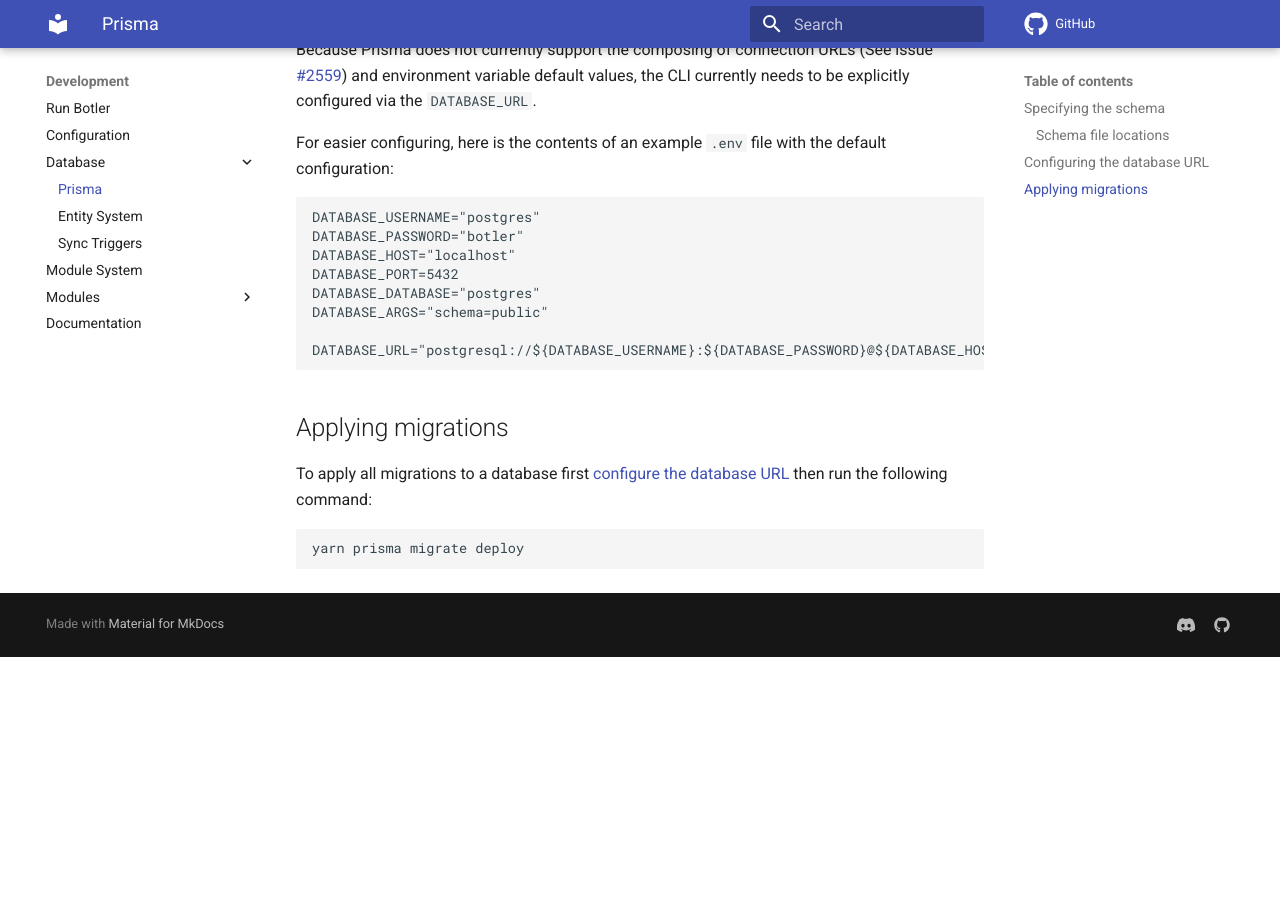
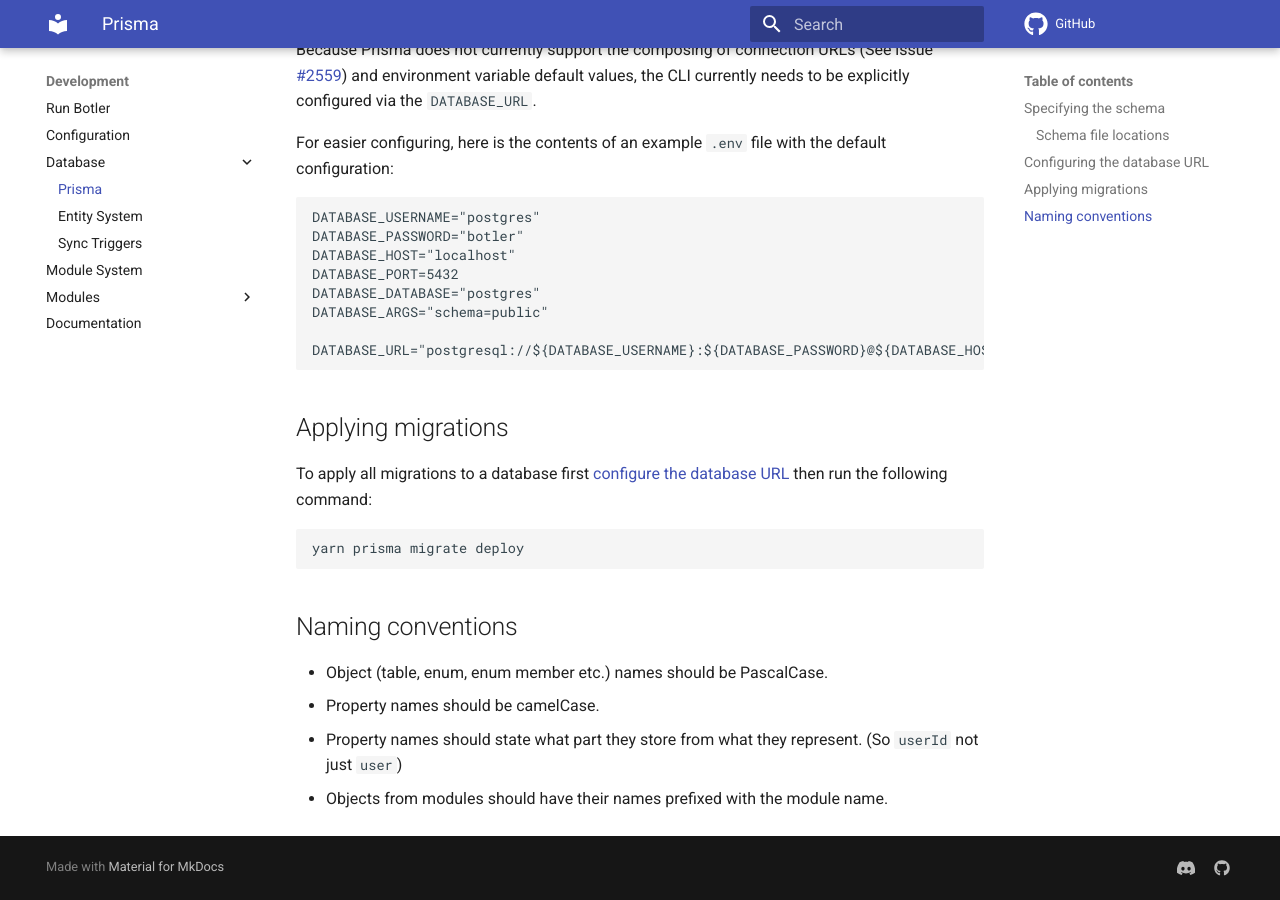
Before and after one commit to Botler-Dev/Botler, an MkDocs documentation site: the page built from docs/Development/Database/Prisma.md, in a window 1280 px wide and 900 px high, scrolled down 1220 px. Built offline with MkDocs 1.6.1 and Material for MkDocs 9.7.7, drawn with Linux system fonts in a browser that asks for light colours; comment, search, counter and statistics services are not loaded; before the commit the page ends 1877 px from its top, so only the background shows below that.

Commit message:
docs(prisma): add naming conventions

````diff
--- a/docs/Development/Database/Prisma.md
+++ b/docs/Development/Database/Prisma.md
@@ -53,3 +53,10 @@ To apply all migrations to a database first [configure the database URL](#config
 ```shell
 yarn prisma migrate deploy
 ```
+
+## Naming conventions
+
+- Object (table, enum, enum member etc.) names should be PascalCase.
+- Property names should be camelCase.
+- Property names should state what part they store from what they represent. (So `userId` not just `user`)
+- Objects from modules should have their names prefixed with the module name.
````
Also changed, not shown: docs/Development/Module-System.md (+1 -4 lines).
